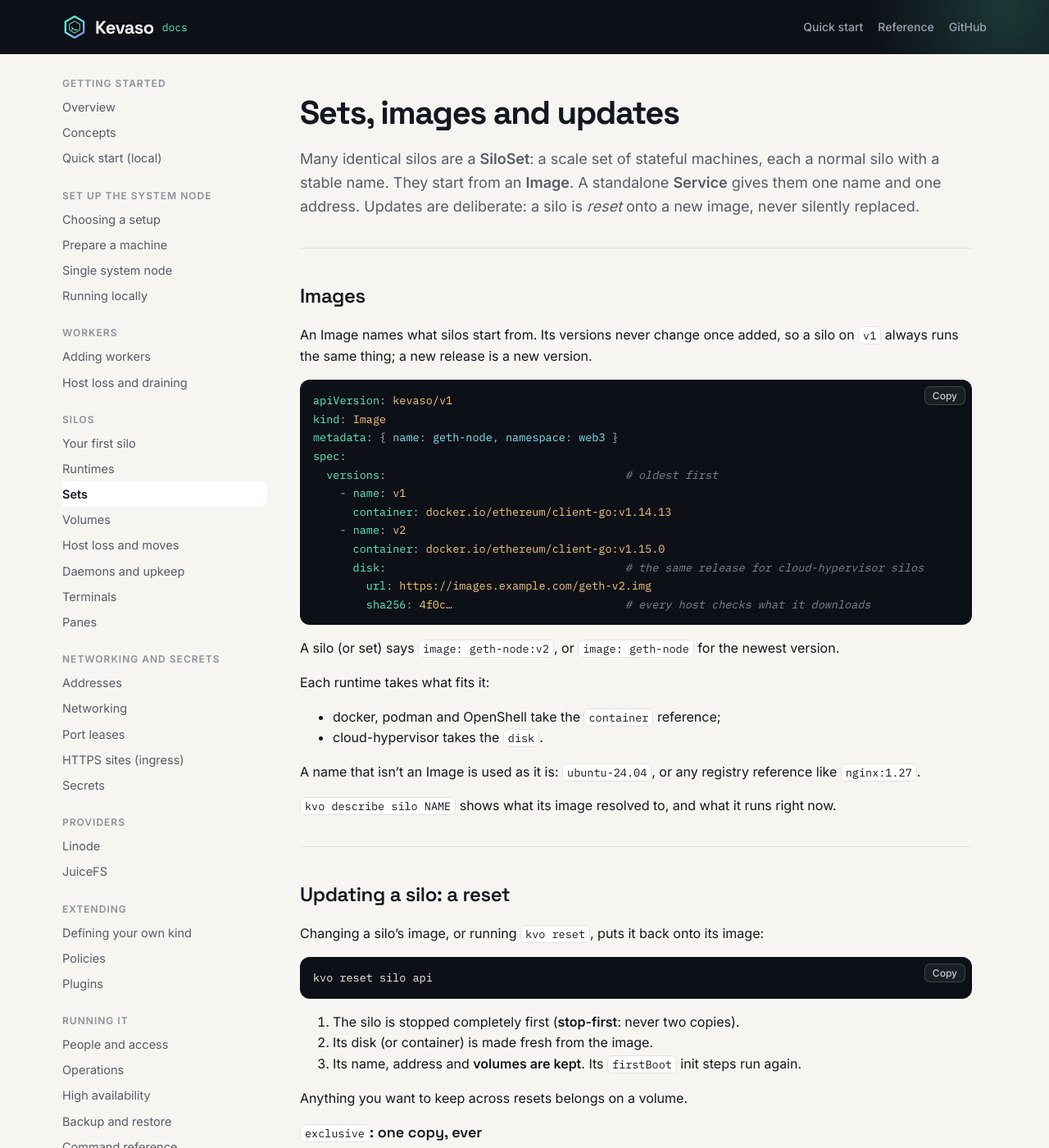
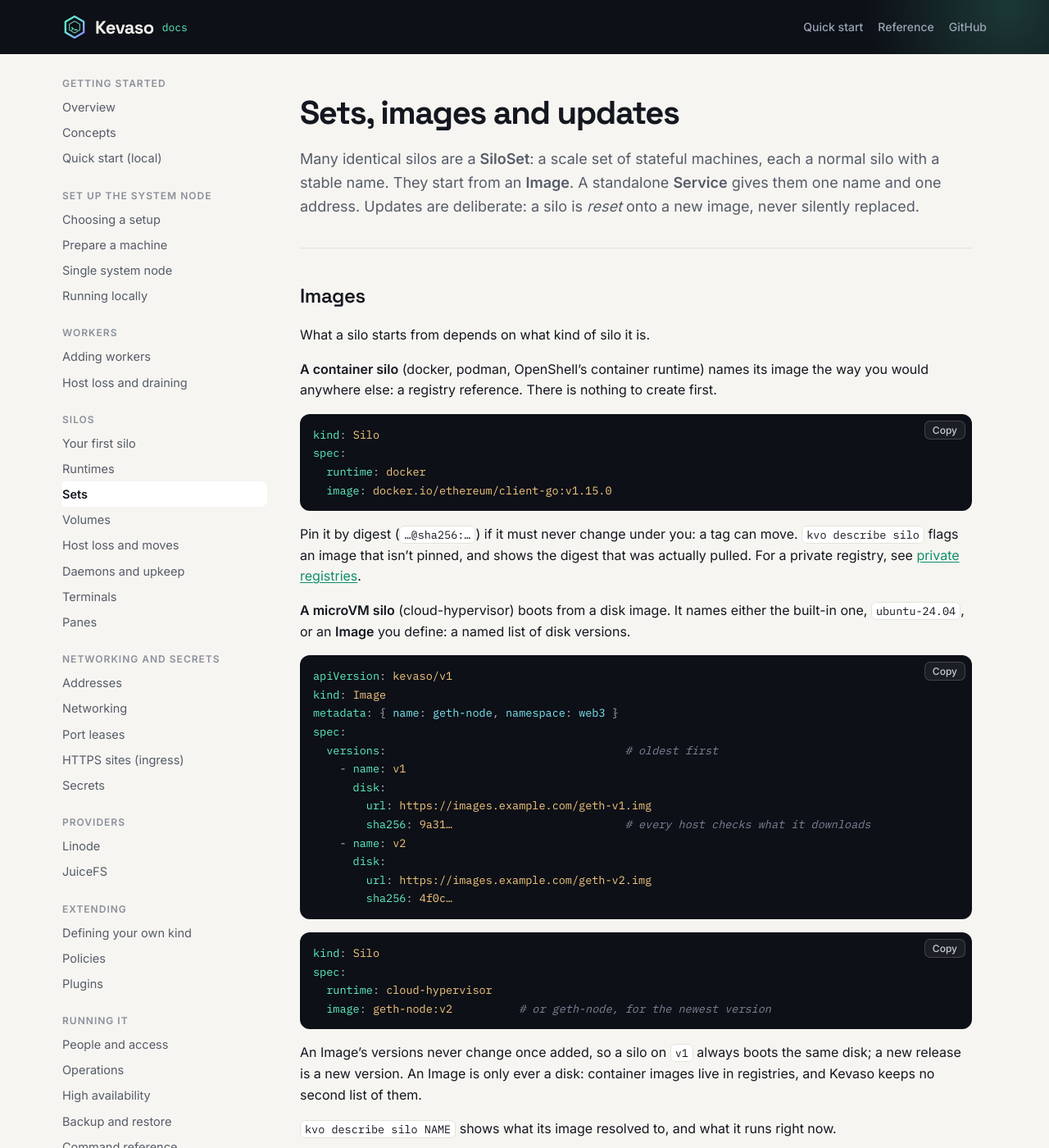
Before and after one commit to dlebee/kevaso-docs, a Jekyll site: the page built from silos/sets.md, in a window 1280 px wide and 1400 px high. Shown: the whole window at 82% size. Built offline with Jekyll 4.4.1, drawn with Linux system fonts in a browser that asks for light colours; some of the changed text lies outside the part shown.

Commit message:
Sets: an Image is a disk for microVMs; container silos name a registry reference
Co-Authored-By: Claude <noreply@anthropic.com>
Signed-off-by: David Lebee <david@lebee.info>

````diff
--- a/silos/sets.md
+++ b/silos/sets.md
@@ -13,8 +13,24 @@ address. Updates are deliberate: a silo is *reset* onto a new image, never silen
 
 ## Images
 
-An Image names what silos start from. Its versions never change once added, so a silo on `v1`
-always runs the same thing; a new release is a new version.
+What a silo starts from depends on what kind of silo it is.
+
+**A container silo** (docker, podman, OpenShell's container runtime) names its image the way you
+would anywhere else: a registry reference. There is nothing to create first.
+
+```yaml
+kind: Silo
+spec:
+  runtime: docker
+  image: docker.io/ethereum/client-go:v1.15.0
+```
+
+Pin it by digest (`…@sha256:…`) if it must never change under you: a tag can move.
+`kvo describe silo` flags an image that isn't pinned, and shows the digest that was actually pulled.
+For a private registry, see [private registries]({{ '/secrets/' | relative_url }}).
+
+**A microVM silo** (cloud-hypervisor) boots from a disk image. It names either the built-in one,
+`ubuntu-24.04`, or an **Image** you define: a named list of disk versions.
 
 ```yaml
 apiVersion: kevaso/v1
@@ -23,23 +39,25 @@ metadata: { name: geth-node, namespace: web3 }
 spec:
   versions:                                    # oldest first
     - name: v1
-      container: docker.io/ethereum/client-go:v1.14.13
+      disk:
+        url: https://images.example.com/geth-v1.img
+        sha256: 9a31…                          # every host checks what it downloads
     - name: v2
-      container: docker.io/ethereum/client-go:v1.15.0
-      disk:                                    # the same release for cloud-hypervisor silos
+      disk:
         url: https://images.example.com/geth-v2.img
-        sha256: 4f0c…                          # every host checks what it downloads
+        sha256: 4f0c…
 ```
 
-A silo (or set) says `image: geth-node:v2`, or `image: geth-node` for the newest version.
+```yaml
+kind: Silo
+spec:
+  runtime: cloud-hypervisor
+  image: geth-node:v2          # or geth-node, for the newest version
+```
 
-Each runtime takes what fits it:
-
-- docker, podman and OpenShell take the `container` reference;
-- cloud-hypervisor takes the `disk`.
-
-A name that isn't an Image is used as it is: `ubuntu-24.04`, or any registry reference like
-`nginx:1.27`.
+An Image's versions never change once added, so a silo on `v1` always boots the same disk; a new
+release is a new version. An Image is only ever a disk: container images live in registries, and
+Kevaso keeps no second list of them.
 
 `kvo describe silo NAME` shows what its image resolved to, and what it runs right now.
 
````
Also changed, not shown: other parts of silos/sets.md (+1 -1 lines).
